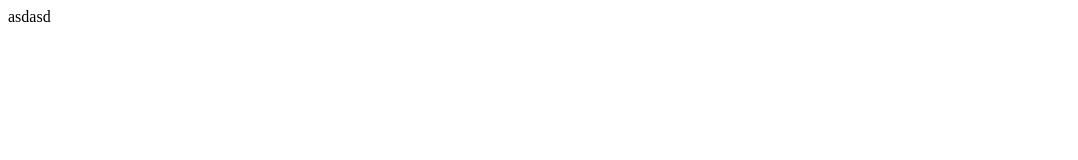
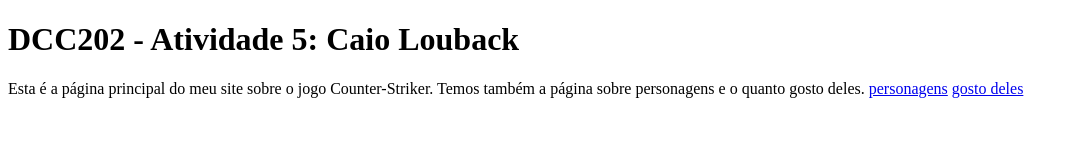
Before and after one commit to ufjf-dcc202/ufjf-dcc202-2023-3-b-atv5-CaioLouback, a website: page index.html in a window 1280 px wide. Shown: the whole page, without its empty margins (0-1078 px from the left). Drawn offline with Linux system fonts and the light colour scheme.

Commit message:
incluindo título, parágrafo, e links

```diff
--- a/index.html
+++ b/index.html
@@ -7,7 +7,11 @@
 </head>
 <body>
     <main>
-        asdasd
+        <h1>DCC202 - Atividade 5: Caio Louback</h1>
+        <p>Esta é a página principal do meu site sobre o jogo Counter-Striker. Temos também a página sobre personagens e o quanto gosto deles.
+        <a href="personagens.html">personagens</a>
+        <a href="preferencias.html">gosto deles</a>
+        </p>
     </main>
 </body>
 </html>
```
